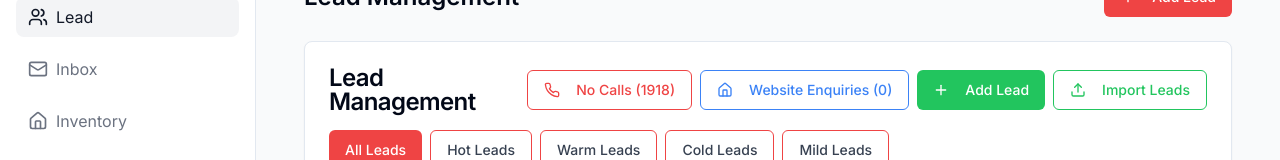
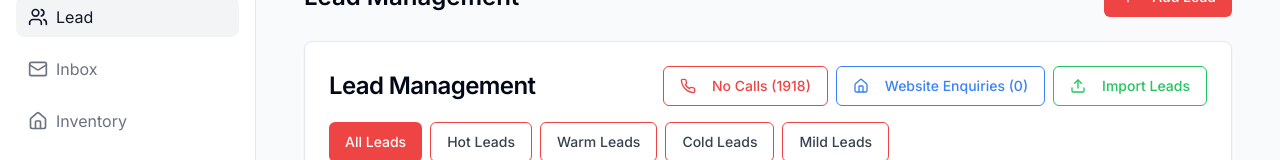
Before and after one commit to Chakridhar2555/jack, a Next.js app: page /lead in a window 1280 px wide. Shown: the part 135-295 px from the top of the page. Built offline with nearby package versions, Linux system fonts and the light colour scheme; no server answers; the database is empty; sample sign-in values are in the browser's storage; what google-auth-library would draw is missing.

Commit message:
remove duplicated

```diff
--- a/components/lead-listing.tsx
+++ b/components/lead-listing.tsx
@@ -515,10 +515,6 @@ export function LeadListing() {
                 <Home className="h-4 w-4 mr-2" />
                 Website Enquiries (0)
               </Button>
-              <Button className="bg-green-500 hover:bg-green-600 text-white" onClick={() => setIsAddLeadOpen(true)}>
-                <Plus className="h-4 w-4 mr-2" />
-                Add Lead
-              </Button>
               <Button variant="outline" className="text-green-500 border-green-500 hover:bg-green-50">
                 <Upload className="h-4 w-4 mr-2" />
                 Import Leads
```
